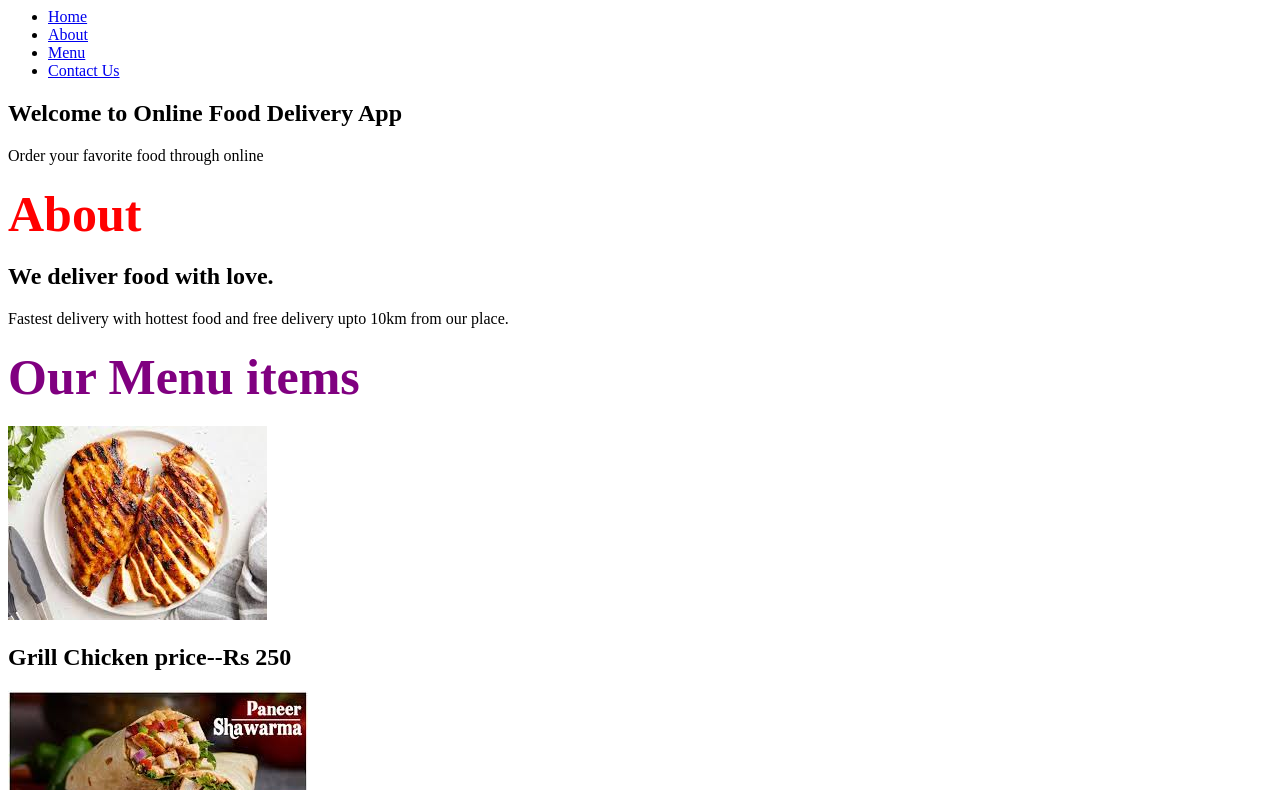
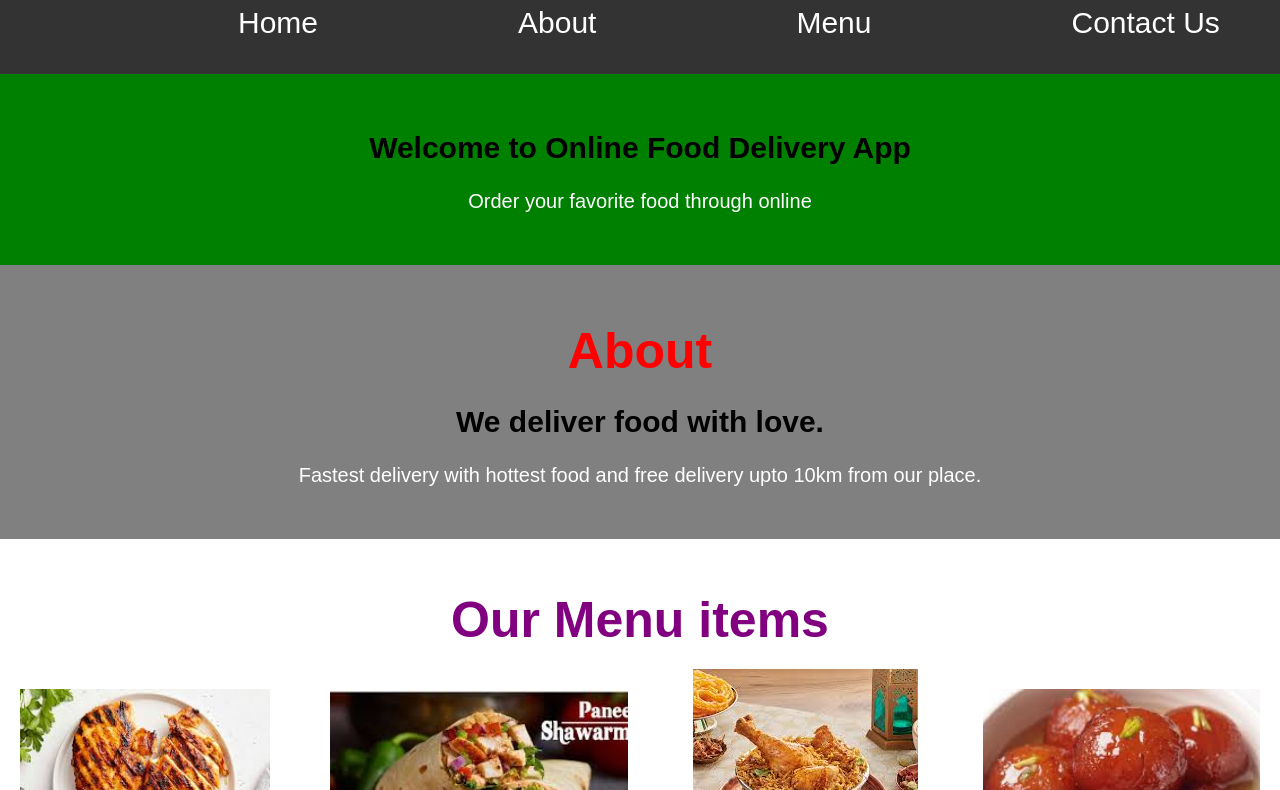
Before and after one commit to indunadella/Online-food-delivery-App, a plain HTML site: page index.html in a window 1280 px wide. Shown: the part 788-1578 px from the top of the page. Drawn offline with Linux system fonts and the light colour scheme; files whose address does not match are found by name.

Commit message:
Update index.html

```diff
--- a/index.html
+++ b/index.html
@@ -4,7 +4,7 @@
     <meta charset="UTF-8">
     <meta name="viewport" content="width=device-width, initial-scale=1.0">
     <title>Delivery App</title>
-    <link rel="stylesheet" href="styles4.css">
+    <link rel="stylesheet" href="styles.css">
     <link rel="stylesheet" href="https://cdnjs.cloudflare.com/ajax/libs/font-awesome/4.7.0/css/font-awesome.min.css">
 </head>
 <body>
```
